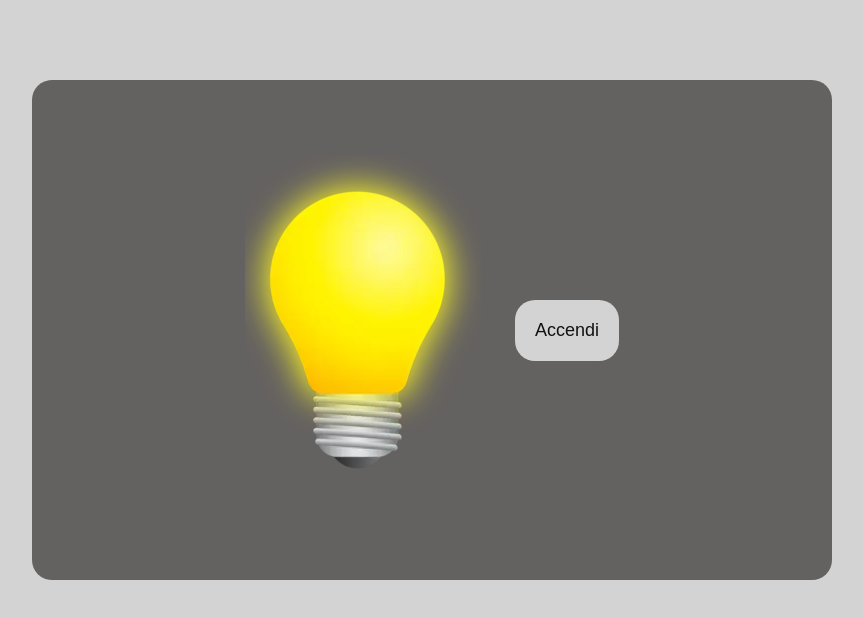
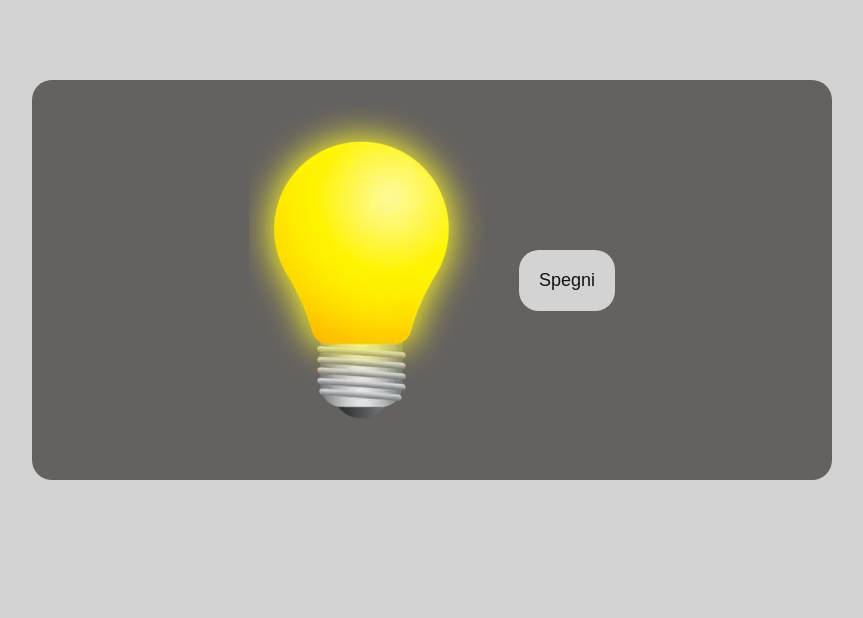
Before and after one commit to SimoneZampieri/js-dom-1, a plain HTML site: page index.html in a window 1280 px wide. Both pictures are taken after a click on the button "Accendi". Shown: the whole page, without its empty margins (208-1071 px from the left). Drawn offline with Linux system fonts and the light colour scheme.

Commit message:
[end] consegna bonus

```diff
--- a/JS/script.js
+++ b/JS/script.js
@@ -5,5 +5,6 @@ const lampaAccesa = document.getElementById('accesa')
 bottone.addEventListener('click',() =>{
     lampaSpenta.classList.toggle('none')
     lampaAccesa.classList.toggle('none')
+    bottone.innerHTML = lampaSpenta.classList.contains('none') ? 'Spegni' : 'Accendi'
 }
 )
--- a/css/style.css
+++ b/css/style.css
@@ -25,7 +25,7 @@ body{
     align-items: center;
     justify-content: center;
     width: 800px;
-    height: 500px;
+    height: 400px;
     margin: 0 auto;
     border-radius: 20px;
     background-color: rgba(100, 97, 97, 20);
```
